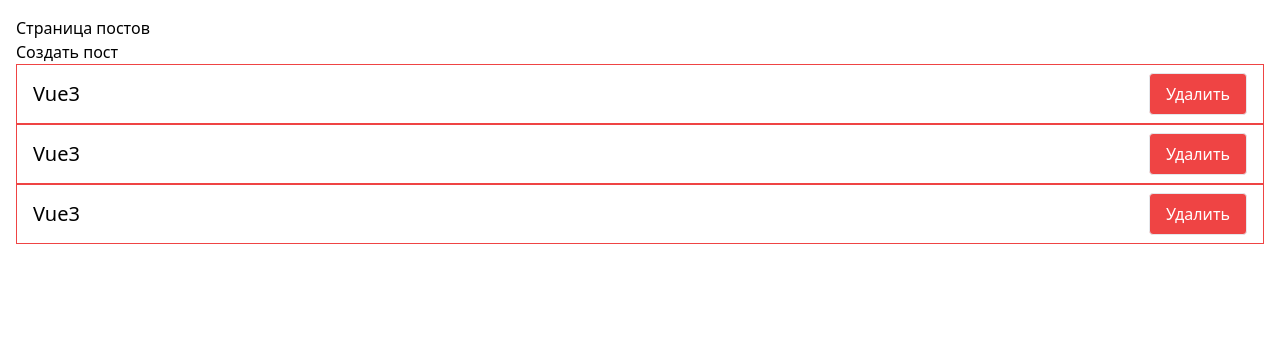
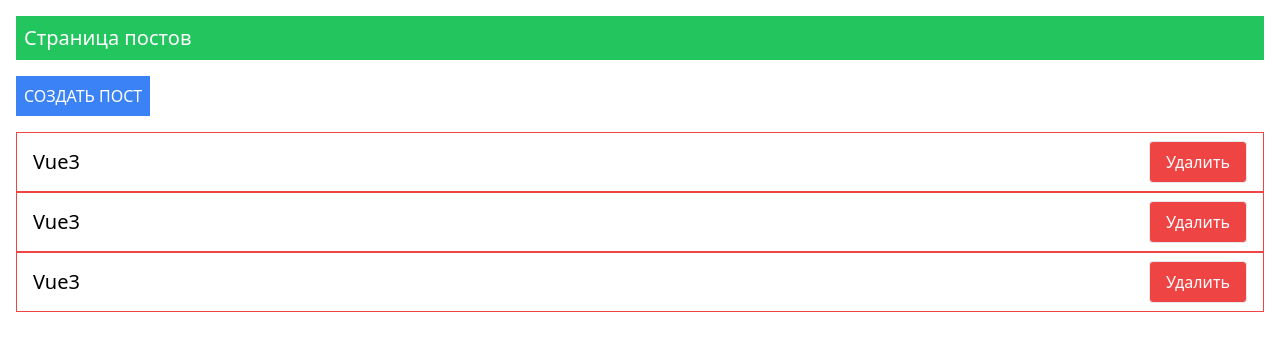
Before and after one commit to uryngaliev/app-vue, a Vue app: page / in a window 1280 px wide. Shown: the top 350 px of the page. Built offline with nearby package versions, Linux system fonts and the light colour scheme.

Commit message:
add my-button component

```diff
--- a/src/App.vue
+++ b/src/App.vue
@@ -1,7 +1,7 @@
 <template>
     <div class="container mx-auto px-4 mt-4">
-        <h1>Страница постов</h1>
-        <button @click="showDialog">Создать пост</button>
+        <h1 class="text-xl text-white text-medium bg-green-500 py-2 px-2 mb-4">Страница постов</h1>
+        <my-button class="bg-blue-500 uppercase py-2 px-2 text-white mb-4" @click="showDialog">Создать пост</my-button>
         <my-dialogs v-model:show="dialogVisible">
             <PostForm @create="createPost"/>
         </my-dialogs>
@@ -13,9 +13,10 @@
     import PostList from "@/components/PostList";
     import PostForm from "@/components/PostForm";
     import MyDialogs from "@/components/MyDialogs";
+    import MyButton from "@/components/MyButton";
 
     export default {
-        components: {MyDialogs, PostForm, PostList},
+        components: {MyButton, MyDialogs, PostForm, PostList},
         data() {
             return {
                 posts: [
--- /dev/null
+++ b/src/components/MyButton.vue
@@ -0,0 +1,11 @@
+<template>
+    <button class="bg-blue-500 uppercase py-2 px-2 text-white mb-4">
+        <slot></slot>
+    </button>
+</template>
+
+<script>
+    export default {
+        name: "MyButton"
+    }
+</script>
--- a/src/components/MyDialogs.vue
+++ b/src/components/MyDialogs.vue
@@ -1,6 +1,7 @@
 <template>
     <div class="dialog bg-black opacity-25 fixed inset-0 flex justify-center" v-if="show" @click="hideDialog">
-        <div @click.stop class="dialog_content m-auto bg-white rounded-lg w-[300px] h-[200px] p-4">
+        <div @click.stop
+             class="dialog_content m-auto bg-white rounded-lg w-[300px] h-[200px] p-4">
             <slot></slot>
         </div>
     </div>
--- a/src/components/PostForm.vue
+++ b/src/components/PostForm.vue
@@ -7,15 +7,16 @@
             <input class="placeholder-black border border-green-300 py-2 px-2" v-model="post.body" type="text"
                    placeholder="Описание">
         </div>
-        <button @click="createPost"
-                class="border border-green-300 text-black py-2 px-4 rounded focus:outline-none focus:shadow-outline">
+        <my-button @click="createPost">
             Создать
-        </button>
+        </my-button>
     </form>
 </template>
 
 <script>
+    import MyButton from "@/components/MyButton";
     export default {
+        components: {MyButton},
         data() {
             return {
                 post: {
```
